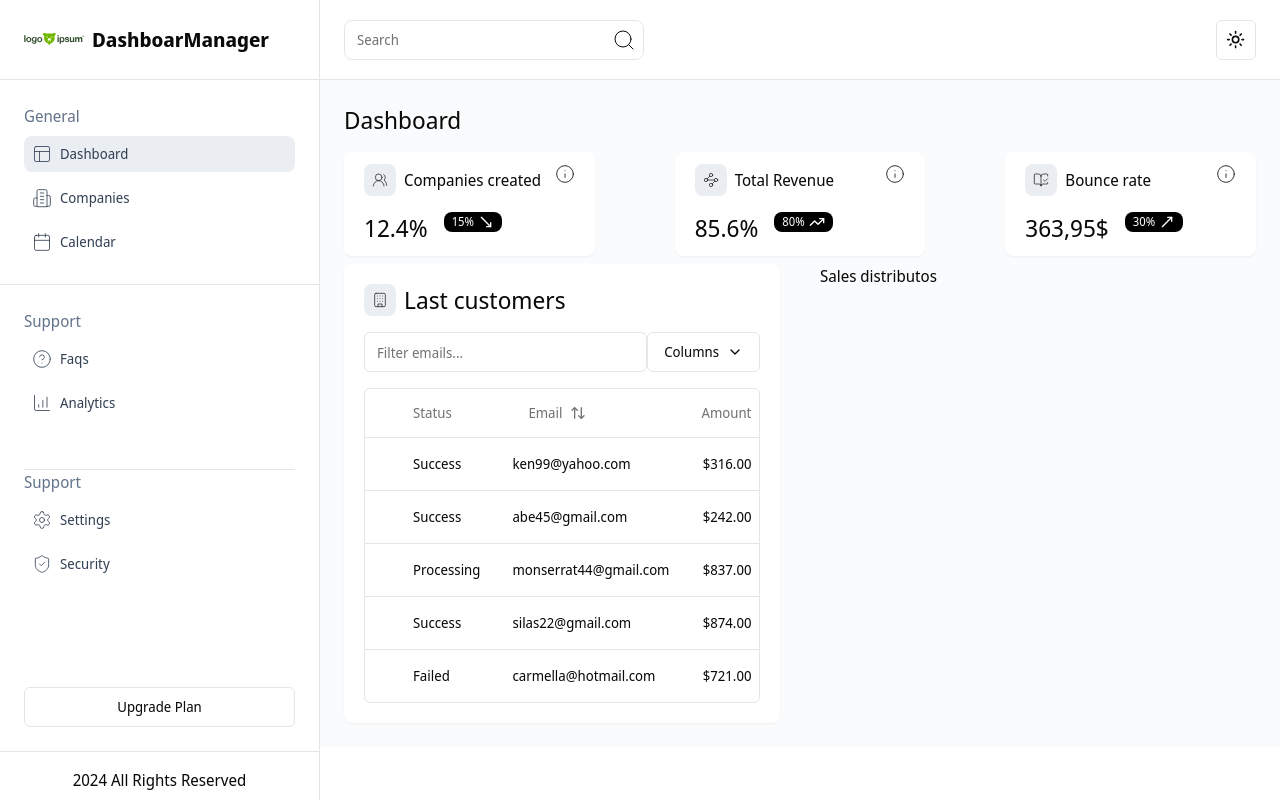
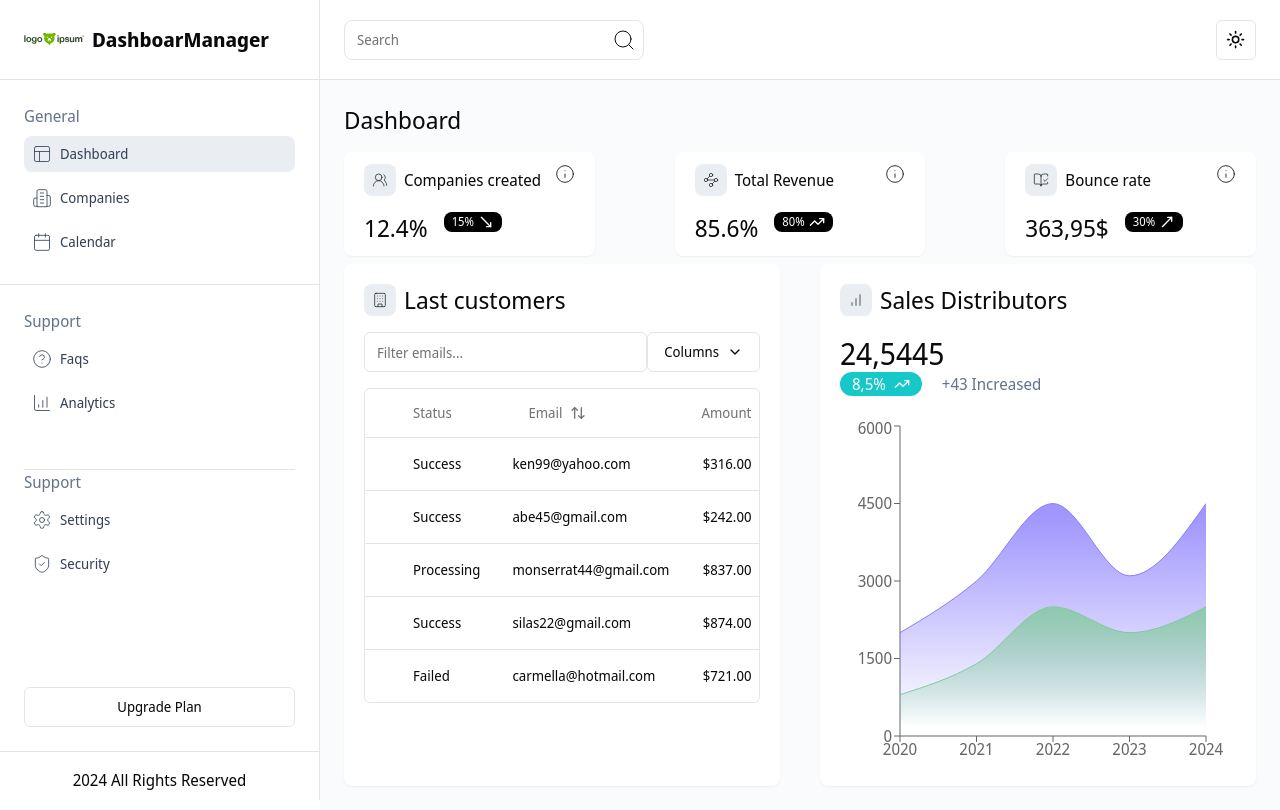
Before and after one commit to andybaronp/dashboard-companies, a Next.js app: page / in a window 1280 px wide. Built offline with nearby package versions, Linux system fonts and the light colour scheme.

Commit message:
Sales Distributors

```diff
--- a/app/(routes)/components/CustomersTable/CustomerTable.tsx
+++ b/app/(routes)/components/CustomersTable/CustomerTable.tsx
@@ -13,16 +13,13 @@ import {
   getSortedRowModel,
   useReactTable,
 } from '@tanstack/react-table'
-import { ArrowUpDown, ChevronDown, MoreHorizontal } from 'lucide-react'
+import { ArrowUpDown, ChevronDown } from 'lucide-react'
 
 import { Button } from '@/components/ui/button'
 import {
   DropdownMenu,
   DropdownMenuCheckboxItem,
   DropdownMenuContent,
-  DropdownMenuItem,
-  DropdownMenuLabel,
-  DropdownMenuSeparator,
   DropdownMenuTrigger,
 } from '@/components/ui/dropdown-menu'
 import { Input } from '@/components/ui/input'
--- /dev/null
+++ b/app/(routes)/components/GraphicSuscribes/GraphicSuscribes.data.ts
@@ -0,0 +1,27 @@
+export const dataGraphicSuscribes = [
+  {
+    year: '2020',
+    newCustomers: 2000,
+    oldCustomers: 800,
+  },
+  {
+    year: '2021',
+    newCustomers: 3000,
+    oldCustomers: 1398,
+  },
+  {
+    year: '2022',
+    newCustomers: 4500,
+    oldCustomers: 2500,
+  },
+  {
+    year: '2023',
+    newCustomers: 3100,
+    oldCustomers: 2000,
+  },
+  {
+    year: '2024',
+    newCustomers: 4500,
+    oldCustomers: 2500,
+  },
+]
--- /dev/null
+++ b/app/(routes)/components/GraphicSuscribes/GraphicSuscribes.tsx
@@ -0,0 +1,66 @@
+'use client'
+import { TrendingUp } from 'lucide-react'
+import {
+  Area,
+  AreaChart,
+  ResponsiveContainer,
+  Tooltip,
+  XAxis,
+  YAxis,
+} from 'recharts'
+import { dataGraphicSuscribes } from './GraphicSuscribes.data'
+
+const GraphicSuscribes = () => {
+  return (
+    <div className='mt-5'>
+      <p className='text-3xl'> 24,5445</p>
+
+      <div className='flex gap-x-5 mb-5'>
+        <div className='flex items-center gap-2 px-3 text-base bg-[#16C8C7] text-white rounded-xl w-fit'>
+          8,5%
+          <TrendingUp strokeWidth={2} className='w-4 h-4' />
+        </div>
+        <p className='text-slate-500'>+43 Increased</p>
+      </div>
+      <div className='h-[350px]'>
+        <ResponsiveContainer width='100%' height='100%'>
+          <AreaChart
+            width={730}
+            height={250}
+            data={dataGraphicSuscribes}
+            margin={{ top: 10, right: 30, left: 0, bottom: 0 }}
+          >
+            <defs>
+              <linearGradient id='colorUv' x1='0' y1='0' x2='0' y2='1'>
+                <stop offset='5%' stopColor='#887CFD' stopOpacity={0.8} />
+                <stop offset='95%' stopColor='#887CFD' stopOpacity={0} />
+              </linearGradient>
+              <linearGradient id='colorPv' x1='0' y1='0' x2='0' y2='1'>
+                <stop offset='5%' stopColor='#82CA9D' stopOpacity={0.8} />
+                <stop offset='95%' stopColor='#82CA9D' stopOpacity={0} />
+              </linearGradient>
+            </defs>
+            <XAxis dataKey='year' />
+            <YAxis />
+            <Tooltip />
+            <Area
+              type='monotone'
+              dataKey='newCustomers'
+              stroke='#887CFD'
+              fill='url(#colorUv)'
+              fillOpacity={1}
+            />
+            <Area
+              type='monotone'
+              dataKey='oldCustomers'
+              stroke='#82CA9D'
+              fill='url(#colorPv)'
+              fillOpacity={1}
+            />
+          </AreaChart>
+        </ResponsiveContainer>
+      </div>
+    </div>
+  )
+}
+export default GraphicSuscribes
--- /dev/null
+++ b/app/(routes)/components/SalesDistributors/SalesDistributors.tsx
@@ -0,0 +1,18 @@
+import { BarChart } from 'lucide-react'
+import CustomIcon from '../CustomIcon/CustomIcon'
+import GraphicSuscribes from '../GraphicSuscribes/GraphicSuscribes'
+
+const SalesDistributors = () => {
+  return (
+    <div className='shadow-sm bg-background rounded-lg p-5'>
+      <div className='flex gap-x-2 items-center'>
+        <CustomIcon icon={BarChart} />
+        <p className='text-2xl'>Sales Distributors</p>
+      </div>
+      <div>
+        <GraphicSuscribes />
+      </div>
+    </div>
+  )
+}
+export default SalesDistributors
--- a/app/(routes)/page.tsx
+++ b/app/(routes)/page.tsx
@@ -1,6 +1,7 @@
 import { CardSumary } from './components/CardSumary/'
 import { BookOpenCheck, UsersRound, Waypoints } from 'lucide-react'
 import LastCustomers from './components/LastCustomers/LasCustomers'
+import SalesDistributors from './components/SalesDistributors/SalesDistributors'
 
 const dataCardsSumary = [
   {
@@ -36,7 +37,7 @@ export default function Home() {
       </div>
       <div className='grid grid-cols-1 xl:grid-cols-2 md:gap-x-10 mt-2 '>
         <LastCustomers />
-        <p>Sales distributos</p>
+        <SalesDistributors />
       </div>
     </div>
   )
--- a/package.json
+++ b/package.json
@@ -23,6 +23,7 @@
     "next-themes": "^0.3.0",
     "react": "^18",
     "react-dom": "^18",
+    "recharts": "^2.12.7",
     "tailwind-merge": "^2.5.2",
     "tailwindcss-animate": "^1.0.7"
   },
```
Also changed, not shown: 1 other file (tests, documents, lock files or other folders).
